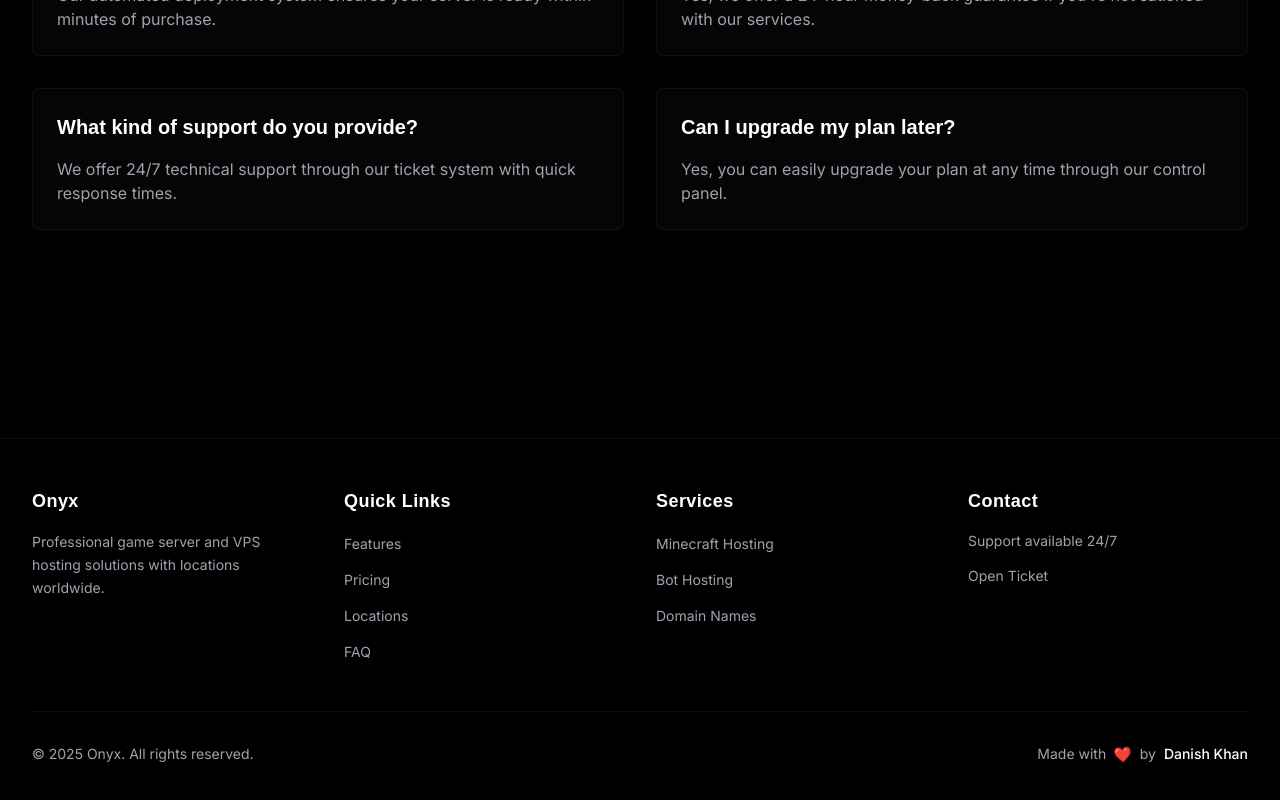
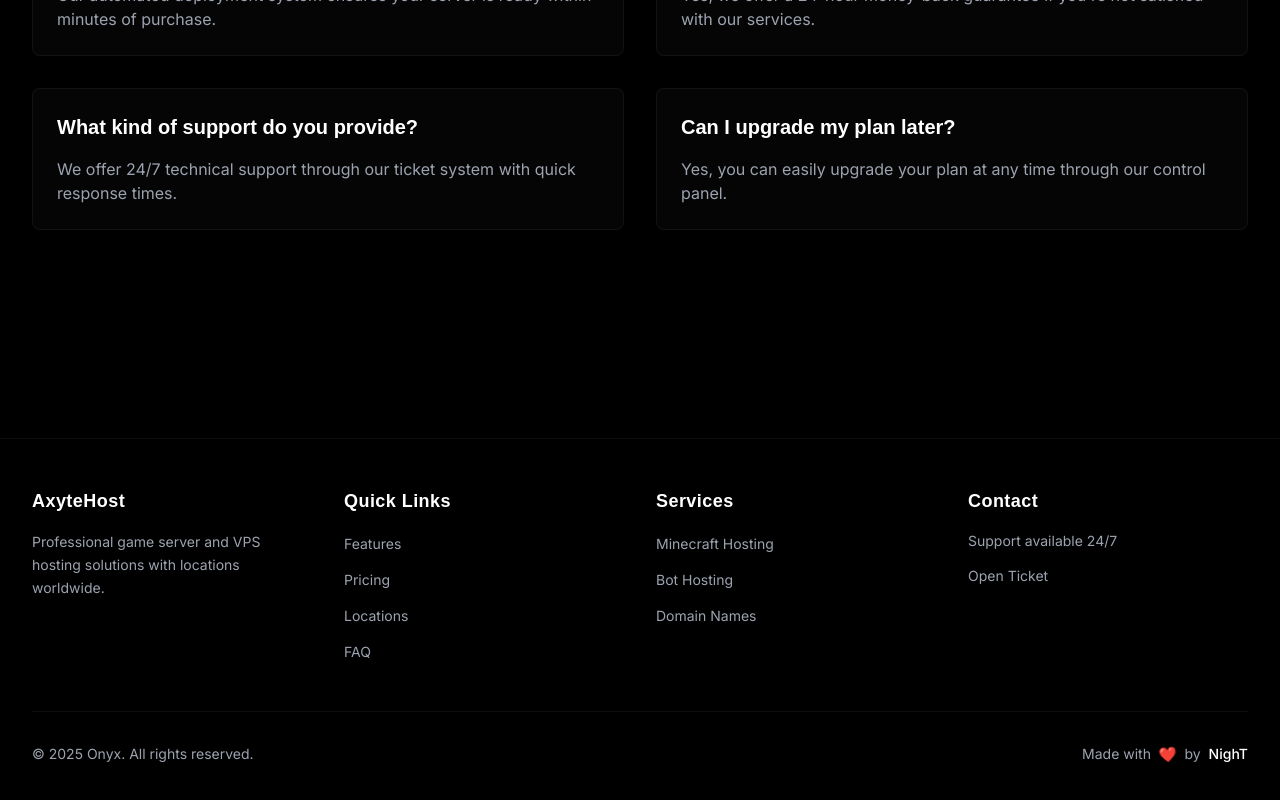
Before and after one commit to AxyteHost/Axyte, a Next.js app: page / in a window 1280 px wide. Shown: the part 5290-6090 px from the top of the page. Built offline with nearby package versions, Linux system fonts and the light colour scheme; a web font is replaced by a local one.

Commit message:
Update Footer.js

```diff
--- a/app/components/Footer.js
+++ b/app/components/Footer.js
@@ -31,7 +31,7 @@ const Footer = () => {
           className="grid grid-cols-1 md:grid-cols-4 gap-12 md:gap-8"
         >
           <motion.div variants={item} className="space-y-4">
-            <h3 className="text-lg font-semibold tracking-wide">Onyx</h3>
+            <h3 className="text-lg font-semibold tracking-wide">AxyteHost</h3>
             <p className="text-gray-400 text-sm leading-relaxed">
               Professional game server and VPS hosting solutions with locations worldwide.
             </p>
@@ -128,12 +128,12 @@ const Footer = () => {
               </motion.span>
               <span className="text-gray-400">by</span>
               <Link
-                href="https://danishfolio-v2.vercel.app"
+                href="https://discord.com/users/969258536557244537"
                 target="_blank"
                 rel="noopener noreferrer"
                 className="text-white hover:text-gray-300 transition-colors duration-200 font-medium"
               >
-                Danish Khan
+                NighT
               </Link>
             </motion.div>
           </div>
```
